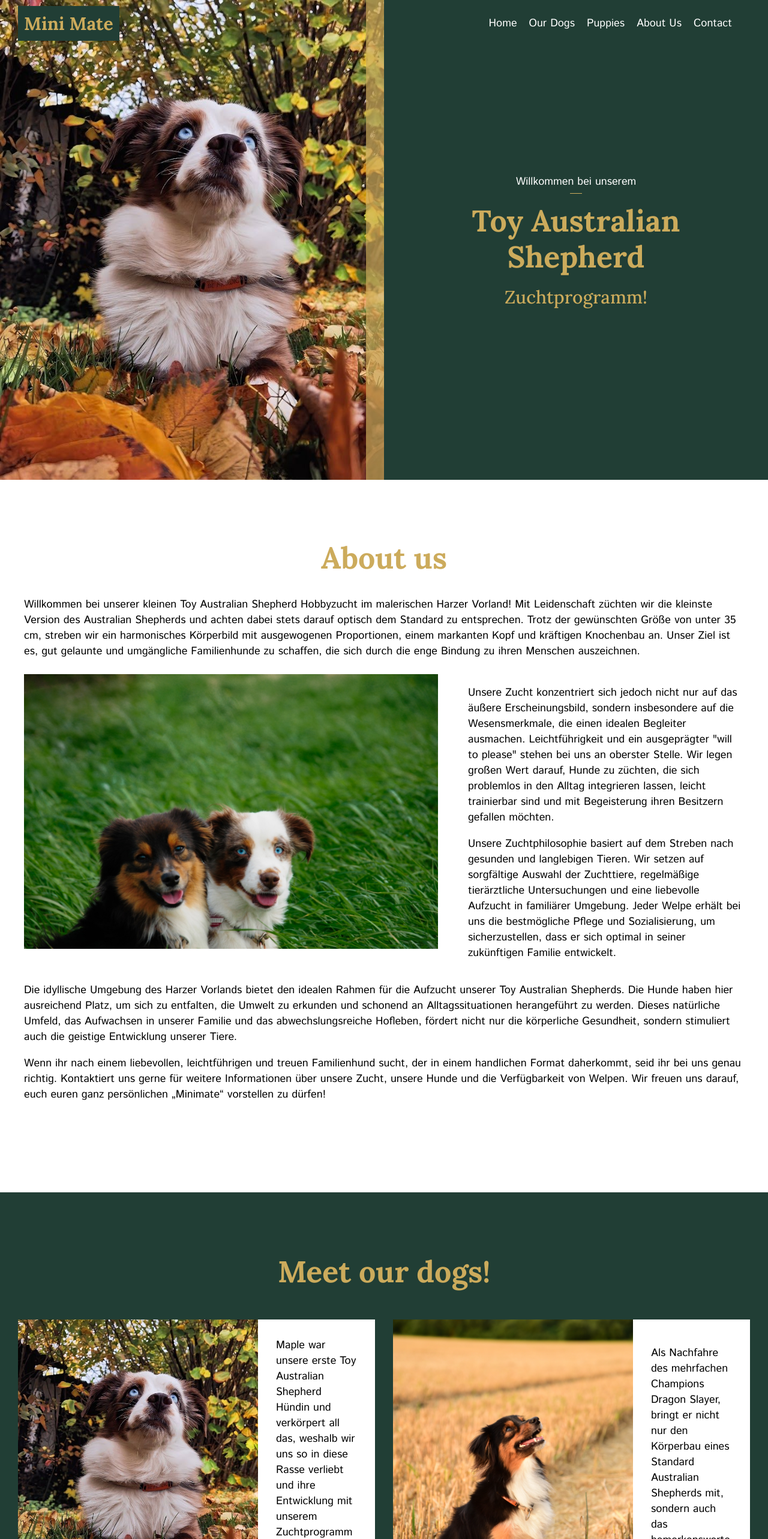
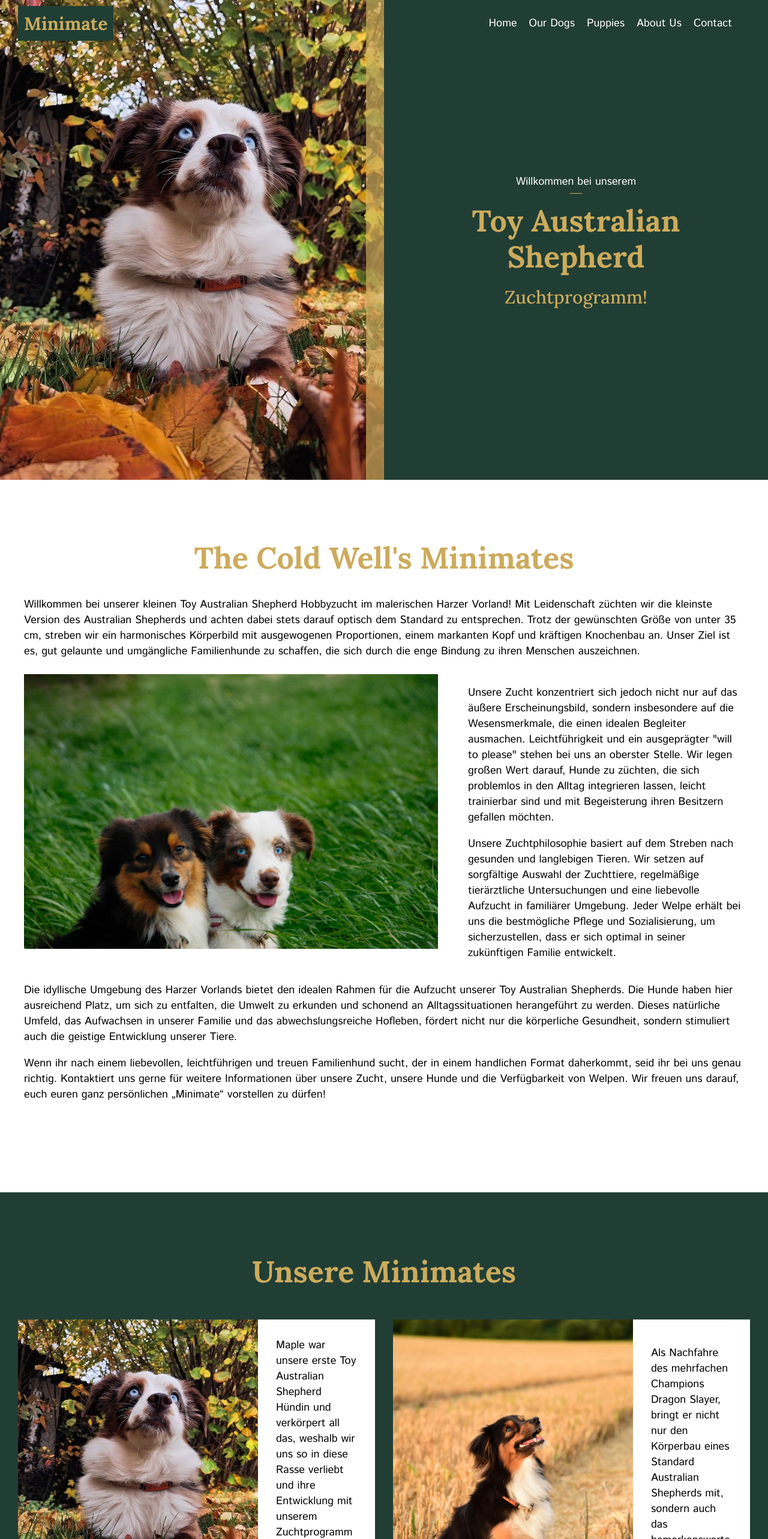
Before and after one commit to 19101990/mini-mate, a React (Create React App) app: page /#/ in a window 1280 px wide. Shown: the top 2566 px of the page at 60% size. Built offline with nearby package versions, Linux system fonts and the light colour scheme.

Commit message:
update content

```diff
--- a/src/components/About.js
+++ b/src/components/About.js
@@ -4,7 +4,7 @@ import React from 'react';
 export default function About() {
   return (
     <div className="about">
-      <h2 className="headline">About us</h2>
+      <h2 className="headline">The Cold Well's Minimates</h2>
       <div className="text_full">
         <p>Willkommen bei unserer kleinen Toy Australian Shepherd Hobbyzucht im malerischen Harzer Vorland! Mit Leidenschaft züchten wir die kleinste Version des Australian Shepherds und achten dabei stets darauf optisch dem Standard zu entsprechen. Trotz der gewünschten Größe von unter 35 cm, streben wir ein harmonisches Körperbild mit ausgewogenen Proportionen, einem markanten Kopf und kräftigen Knochenbau an. Unser Ziel ist es, gut gelaunte und umgängliche Familienhunde zu schaffen, die sich durch die enge Bindung zu ihren Menschen auszeichnen.</p>
       </div>
--- a/src/components/Dogs.js
+++ b/src/components/Dogs.js
@@ -3,7 +3,7 @@ import React from 'react';
 export default function Dogs() {
     return (
         <div className="dogs">
-            <h2 className="headline">Meet our dogs!</h2>
+            <h2 className="headline">Unsere Minimates</h2>
             <div className="dogs_wrapper">
 
                 <div className="dog">
--- a/src/components/Footer.js
+++ b/src/components/Footer.js
@@ -12,11 +12,11 @@ export default function Footer() {
       <div className="footer_info">
         <div className="logo">
           <Link to={`/`}>
-            <h2 className=''>Mini Mate</h2>
+            <h2 className=''>Minimate</h2>
           </Link>
         </div>
         <div className='footer_links'>
-          <a href="https://instagram.com/simpli.us_lfm"><span className="icon"><FaInstagram /></span></a>
+          <a href="https://instagram.com/thecoldwell_life"><span className="icon"><FaInstagram /></span></a>
           <a href="tel:0000000000"><span className="icon"><LuPhone /></span></a>
           <a href="mailto:mail@mail.com"><span className="icon"><LuMail /></span></a>
         </div>
--- a/src/components/Header.js
+++ b/src/components/Header.js
@@ -43,7 +43,7 @@ export default function Header() {
     <header id="header" className="header__wrapper">
       <div className="logo">
         <Link to={`/`}>
-          <h2 className=''>Mini Mate</h2>
+          <h2 className=''>Minimate</h2>
         </Link>
       </div>
       {isMobile ? (
@@ -71,7 +71,7 @@ export default function Header() {
               </li>
             </ul>
             <div className='header_links'>
-              <a href="https://instagram.com/simpli.us_lfm"><span className="icon"><FaInstagram /></span></a>
+              <a href="https://instagram.com/thecoldwell_life"><span className="icon"><FaInstagram /></span></a>
               <a href="tel:0000000000"><span className="icon"><LuPhone /></span></a>
               <a href="mailto:mail@mail.com"><span className="icon"><LuMail /></span></a>
             </div>
--- a/src/components/Instagram.js
+++ b/src/components/Instagram.js
@@ -6,7 +6,7 @@ export default function Instagram() {
 
     return (
         <div className="instagram">
-            <a href="https://instagram.com/simpli.us_lfm">For recent updates follow our instagram!<span><GoArrowRight /></span></a>
+            <a href="https://instagram.com/thecoldwell_life">Folgt uns auf Instagram für neueste Updates!<span><GoArrowRight /></span></a>
         </div>
     );
 }
--- a/src/index.scss
+++ b/src/index.scss
@@ -52,7 +52,7 @@ code {
       font-size: 14px !important;
     }
   }
-  @media(min-width: 757px) {
+  @media(min-width: 979px) {
     flex-wrap: nowrap !important;
     div {
       margin-top: 0px !important;
@@ -89,7 +89,7 @@ code {
 }
 
 #root {
-  @media(max-width: 756px) {
+  @media(max-width: 978px) {
     max-width: 100vw;
   }
 }
@@ -142,7 +142,7 @@ header .logo, header .menu {
 
 header .logo {
   margin-left: 30px;
-  @media(max-width: 756px) {
+  @media(max-width: 978px) {
     margin-left: 0px;
   }
 }
@@ -155,7 +155,7 @@ header .menu {
   margin-right: 60px;
 }
 
-@media(max-width: 756px) {
+@media(max-width: 978px) {
   header#header {
     padding-top: 0;
     padding-bottom: 0;
@@ -242,7 +242,7 @@ html.--scroll-down header.header__wrapper ul > li > a {
 
 html:not(:has(#main)) header + div {
   padding-top: 140px;
-  @media(max-width: 756px) {
+  @media(max-width: 978px) {
     padding-top: 60px;
   }
 }
@@ -254,7 +254,7 @@ html:not(:has(#main)) header + div {
   color: var(--primary-text);
   text-align: center;
   margin-bottom: 35px;
-  @media(max-width: 756px) {
+  @media(max-width: 978px) {
     font-size: 42px;
   }
 }
@@ -318,7 +318,7 @@ html:not(:has(#main)) header + div {
 
 .hero .hero_text h4 {
   font-size: 50px;
-  @media(max-width: 756px) {
+  @media(max-width: 978px) {
     font-size: 45px;
   }
   font-family: "Lora", serif;
@@ -372,7 +372,7 @@ html:not(:has(#main)) header + div {
   height: 100%;
 }
 
-@media(max-width: 756px) {
+@media(max-width: 978px) {
   .hero {
     display: flex;
     flex-direction: column;
@@ -435,7 +435,7 @@ html:not(:has(#main)) header + div {
   }
 }
 
-@media(max-width: 756px) {
+@media(max-width: 978px) {
   .about {
     padding-left: 15px;
     padding-right: 15px;
@@ -515,7 +515,7 @@ html:not(:has(#main)) header + div {
   margin-bottom: 50px;
 }
 
-@media(max-width: 756px) {
+@media(max-width: 978px) {
   .dogs {
     padding: 40px 0 80px;
     .headline {
@@ -663,7 +663,7 @@ html:not(:has(#main)) header + div {
   }
 }
 
-@media(max-width: 756px) {
+@media(max-width: 978px) {
   .homepage_news {
     margin-top: 40px;
     margin-bottom: 0;
@@ -712,7 +712,7 @@ html:not(:has(#main)) header + div {
     max-width: 970px;
   }
   @media(max-width: 1000px) {
-    max-width: 736px;
+    max-width: calc(100% - 30px);
   }
   margin: 0px auto 100px;
   width: 100vw;
@@ -747,7 +747,7 @@ html:not(:has(#main)) header + div {
   }
 }
 
-@media(max-width: 756px) {
+@media(max-width: 978px) {
   .instagram {
     margin: 0 auto;
     justify-content: center;
@@ -770,7 +770,7 @@ html:not(:has(#main)) header + div {
   width: 100vw;
 }
 
-@media(max-width: 756px) {
+@media(max-width: 978px) {
   .gallery {
     margin: 0 auto;
   }
@@ -818,7 +818,7 @@ html:not(:has(#main)) header + div {
         }
         img {
           max-width: 100%;
-          @media(max-width: 756px) {
+          @media(max-width: 978px) {
             max-width: 86%;
           }
         }
@@ -850,7 +850,7 @@ html:not(:has(#main)) header + div {
       }
     }
   }
-  @media(max-width: 756px) {
+  @media(max-width: 978px) {
     margin-bottom: 80px;
     .headline {
       margin-bottom: 40px;
@@ -963,7 +963,7 @@ html:not(:has(#main)) header + div {
       }
     }
   }
-  @media(max-width: 756px) {
+  @media(max-width: 978px) {
     margin-bottom: 80px;
     padding-right: 15px;
     padding-left: 15px;
@@ -1005,7 +1005,7 @@ html:not(:has(#main)) header + div {
   .headline {
     margin-bottom: 60px;
   }
-  @media(max-width: 756px) {
+  @media(max-width: 978px) {
     .headline {
       margin-bottom: 40px;
       margin-top: 40px;
@@ -1074,7 +1074,7 @@ html:not(:has(#main)) header + div {
       }
     }
   }
-  @media(max-width: 756px) {
+  @media(max-width: 978px) {
     .headline {
       margin-bottom: 20px;
       margin-top: 40px;
@@ -1101,7 +1101,7 @@ html:not(:has(#main)) header + div {
       grid-gap: 10px;
     }
   }
-  @media(max-width: 756px) {
+  @media(max-width: 978px) {
     margin-bottom: 80px;
     padding-right: 15px;
     padding-left: 15px;
@@ -1158,7 +1158,7 @@ html:not(:has(#main)) header + div {
       }
     }
   }
-  @media(max-width: 756px) {
+  @media(max-width: 978px) {
     padding-right: 15px;
     padding-left: 15px;
     width: calc(100vw - 30px);
--- a/src/pages/DogsPage.js
+++ b/src/pages/DogsPage.js
@@ -4,7 +4,7 @@ import React from 'react';
 export default function DogsPage() {
     return (
         <div className='dogs_page'>
-            <h2 className="headline">Unsere Mini Mates</h2>
+            <h2 className="headline">Unsere Minimates</h2>
             <div className="dogs_page_wrapper">
                 <div className="dog_card__wrapper">
                     <div class="dog_card">
```
